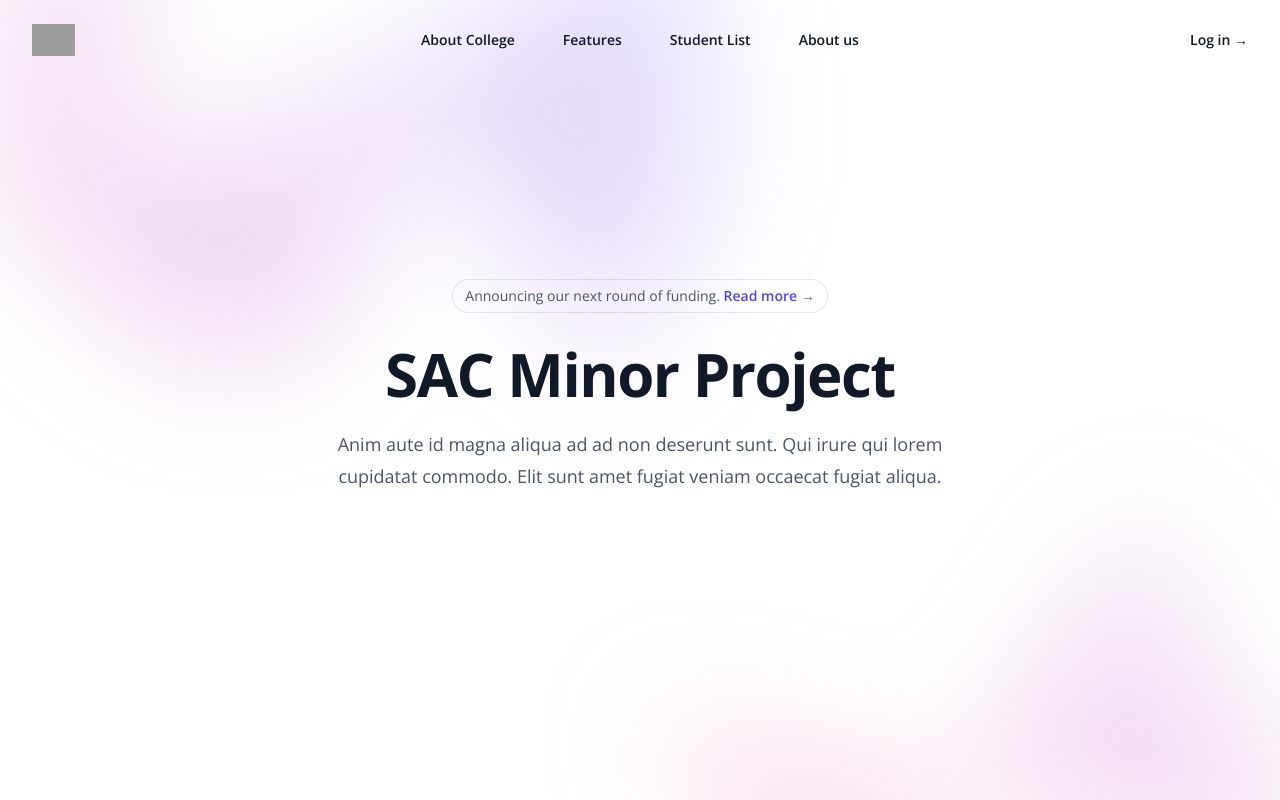
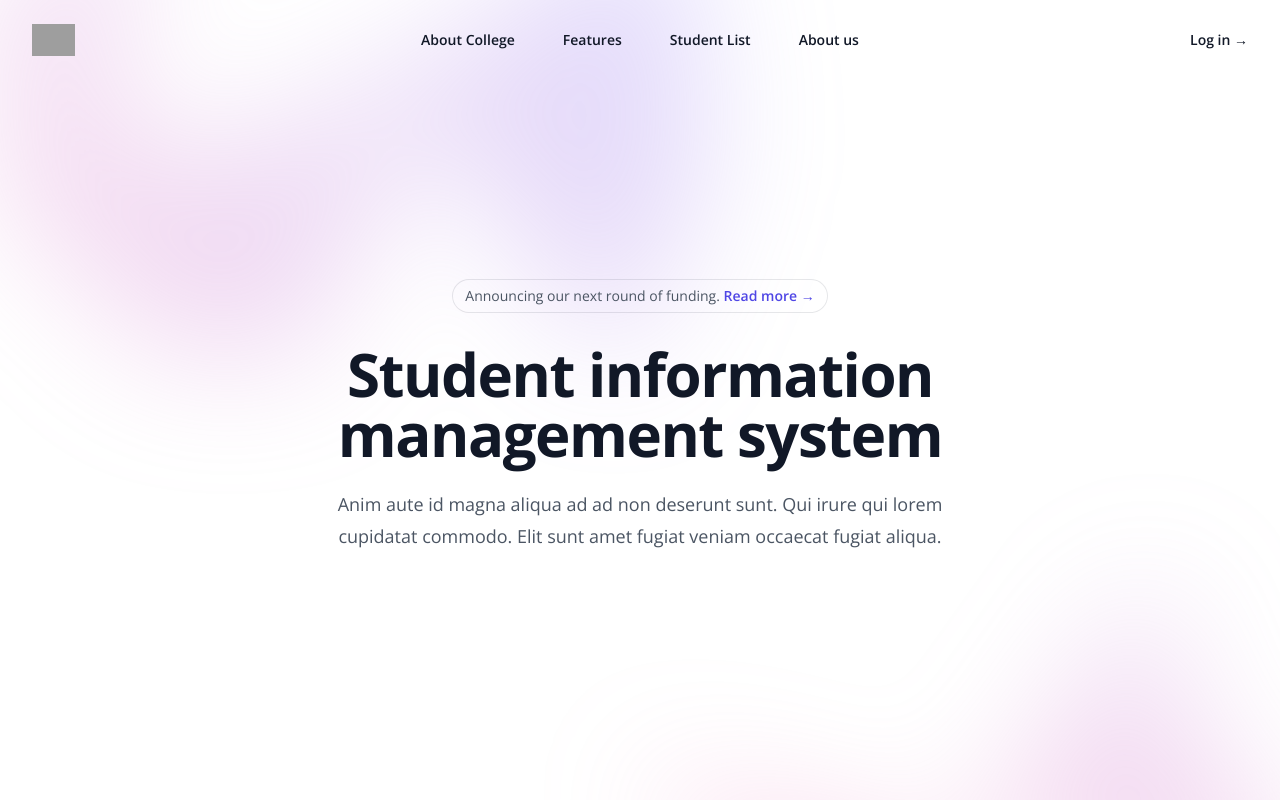
Before and after one commit to ThePlator/SACC_Minor_Project, a React (Vite) app: page / in a window 1280 px wide. Shown: the top 800 px of the page. Built offline with nearby package versions, Linux system fonts and the light colour scheme; grey boxes are pictures that could not be loaded.

Commit message:
add landing page

```diff
--- a/src/components/Home.jsx
+++ b/src/components/Home.jsx
@@ -122,7 +122,7 @@ export default function Home() {
           </div>
           <div className="text-center">
             <h6 className="text-4xl font-bold tracking-tight text-gray-900 sm:text-6xl">
-              SAC Minor Project
+              Student information management system
             </h6>
             <p className="mt-6 text-lg leading-8 text-gray-600">
               Anim aute id magna aliqua ad ad non deserunt sunt. Qui irure qui lorem cupidatat commodo. Elit sunt amet
```
